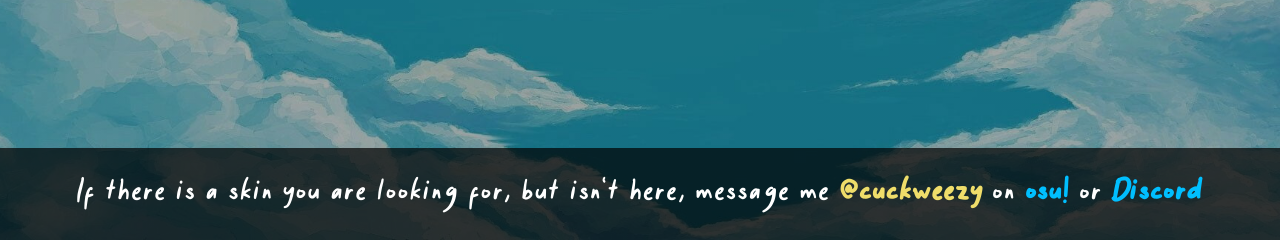
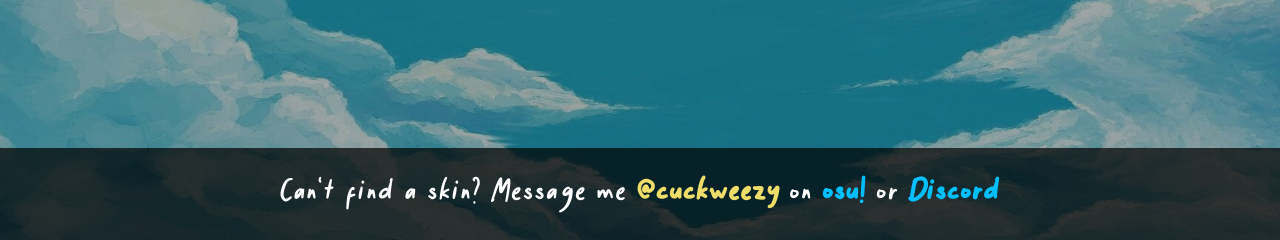
Before and after one commit to Cuckweezy/cuckweezy.github.io, a plain HTML site: page index.html in a window 1280 px wide. Shown: the part 560-800 px from the top of the page. Drawn offline with Linux system fonts and the light colour scheme.

Commit message:
Update index.html
changed some wording

```diff
--- a/index.html
+++ b/index.html
@@ -35,6 +35,6 @@
         </div>
     </body>
     <footer class="footer">
-        <p>If there is a skin you are looking for, but isn't here, message me <span class="highlight">@cuckweezy</span> on <a href="https://osu.ppy.sh">osu!</a> or <a href="https://discord.com/channels/@me">Discord</a> </p>
+        <p>Can't find a skin? Message me <span class="highlight">@cuckweezy</span> on <a href="https://osu.ppy.sh">osu!</a> or <a href="https://discord.com/channels/@me">Discord</a> </p>
     </footer>
 </html>
```
